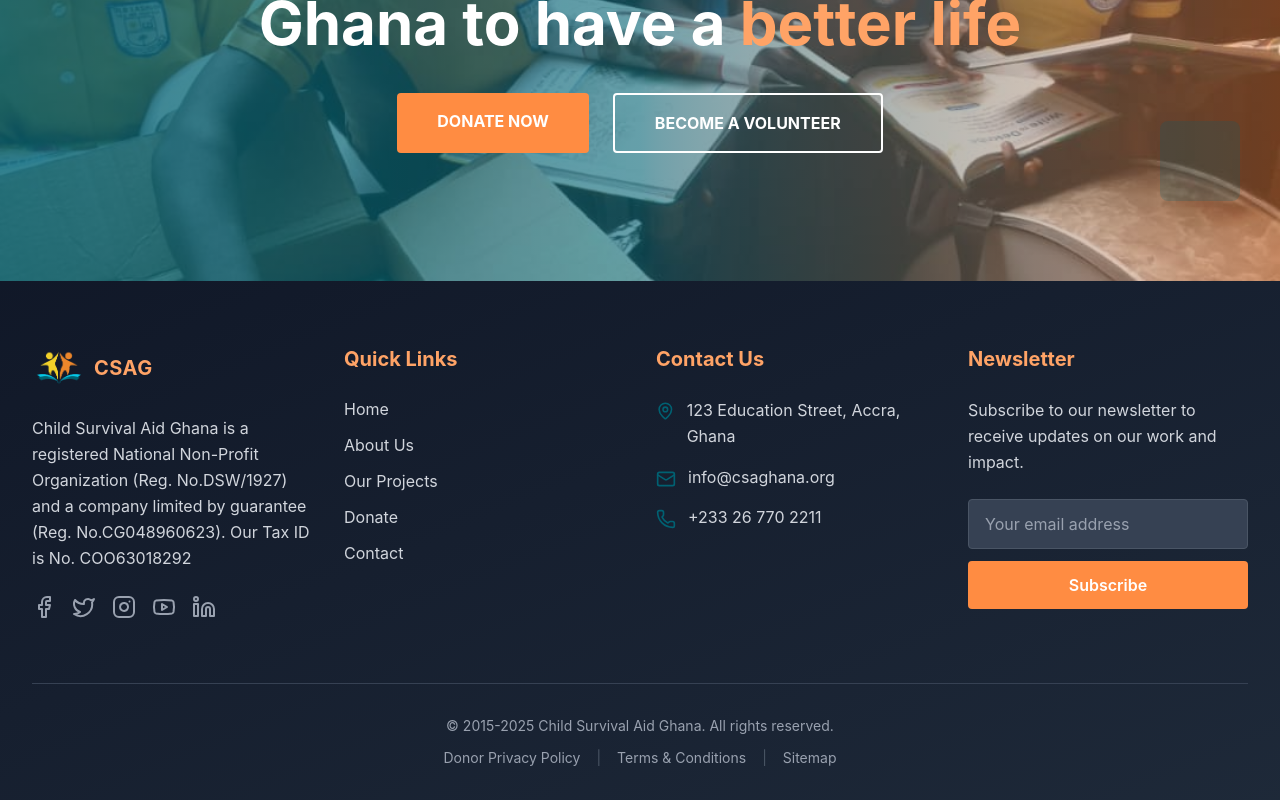
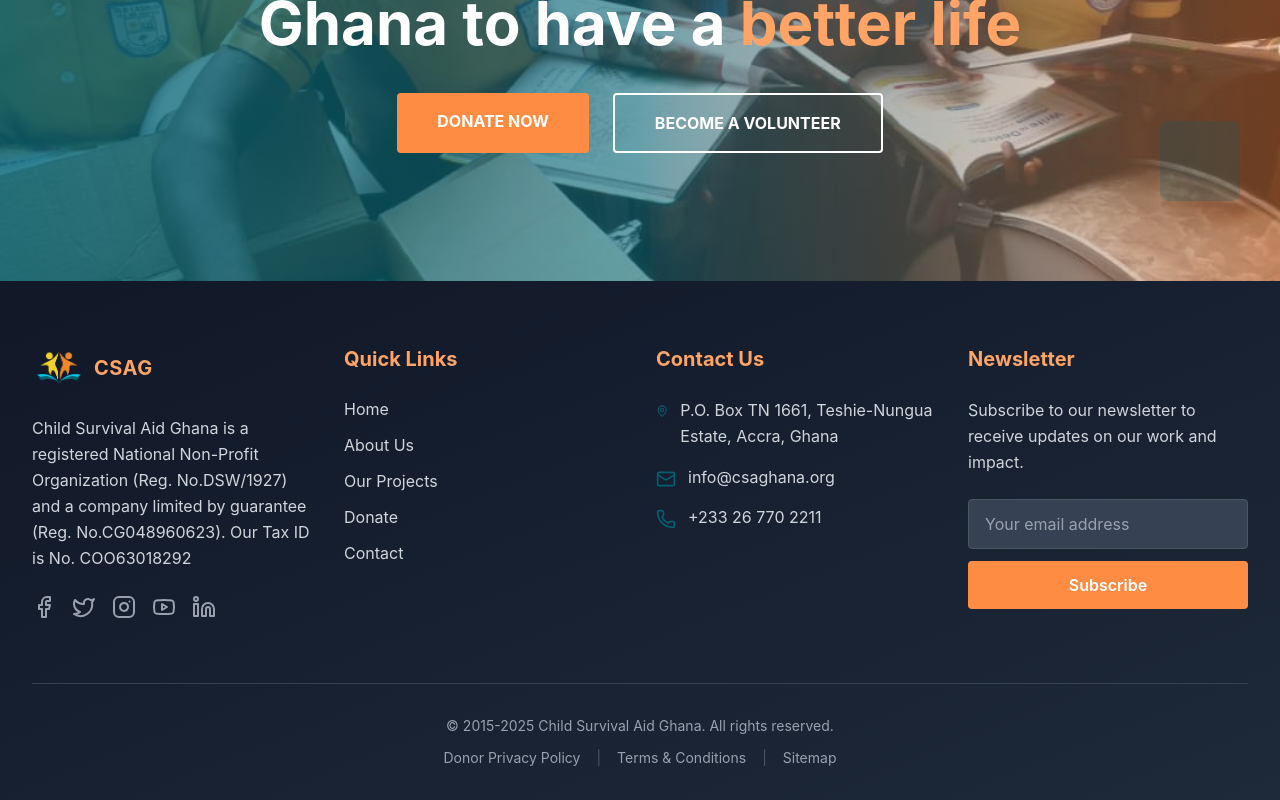
Before and after one commit to israfil-miya/csag-web, a Next.js app: page / in a window 1280 px wide. Shown: the part 6190-6990 px from the top of the page. Built offline with nearby package versions, Linux system fonts and the light colour scheme.

Commit message:
chg: footer address change

```diff
--- a/src/app/components/Footer.tsx
+++ b/src/app/components/Footer.tsx
@@ -158,7 +158,7 @@ export default function Footer() {
               <li className="flex items-start">
                 <MapPin className="h-5 w-5 mr-3 text-csag-primary mt-1" />
                 <span className="text-gray-300 leading-relaxed">
-                  123 Education Street, Accra, Ghana
+                  P.O. Box TN 1661, Teshie-Nungua Estate, Accra, Ghana
                 </span>
               </li>
               <li className="flex items-start">
```
